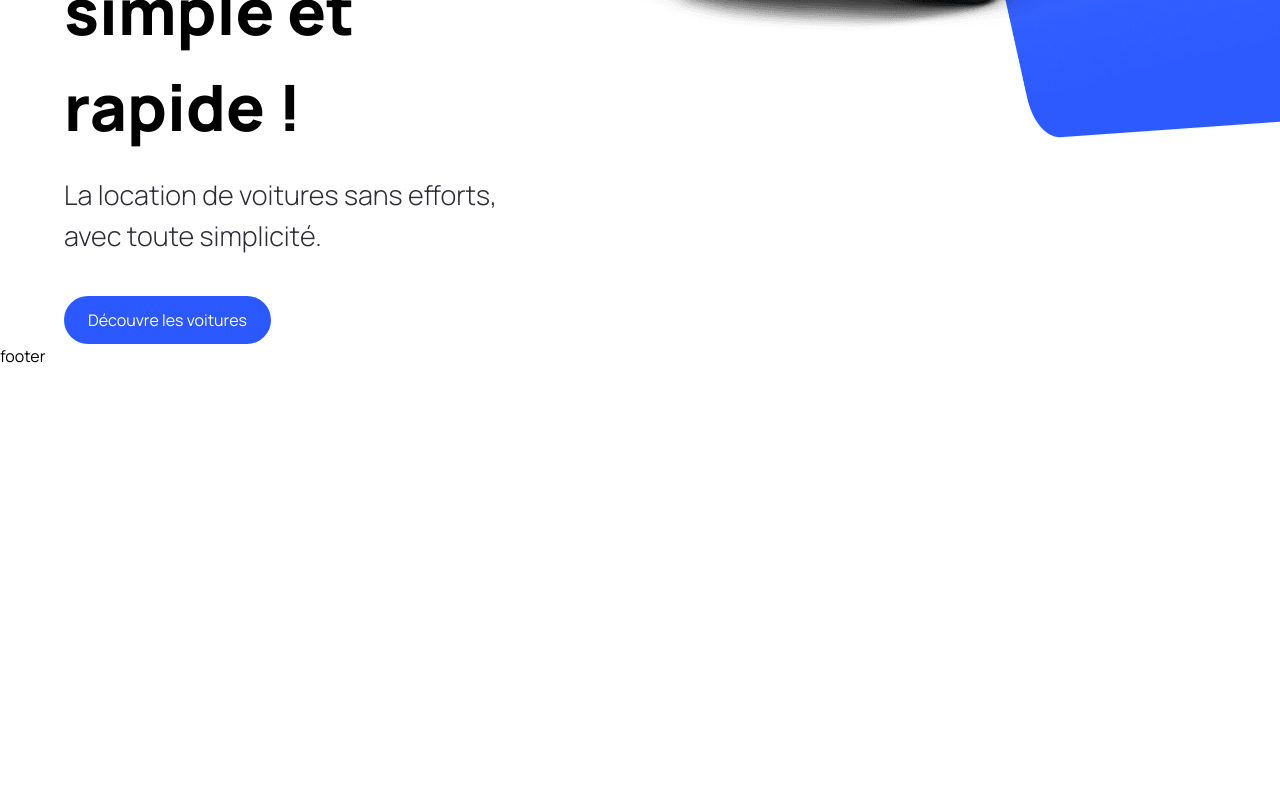
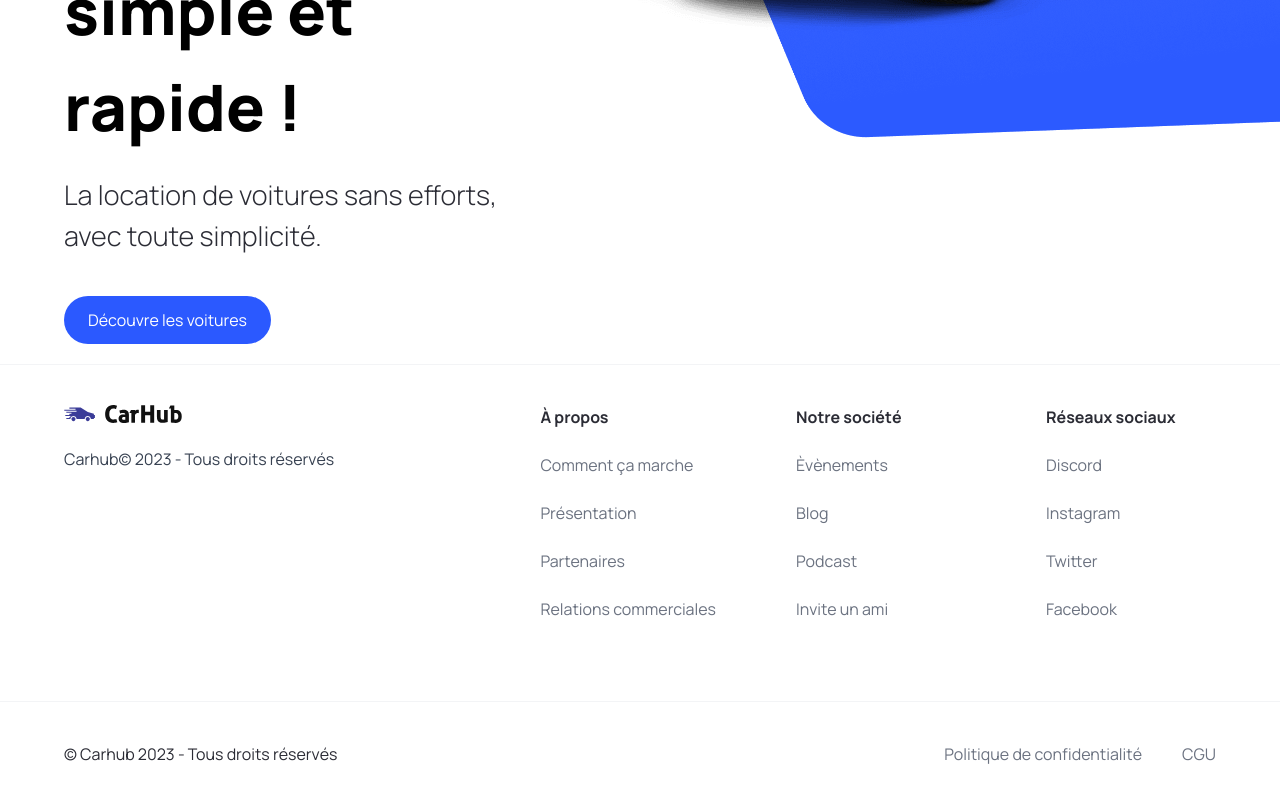
Before and after one commit to suzette-sousa/car-rental-app-nextjs, a Next.js app: page / in a window 1280 px wide. Shown: the part 565-1365 px from the top of the page. Before the commit the page ends 933 px from the top, so only its background shows below. Built offline with nearby package versions, Linux system fonts and the light colour scheme.

Commit message:
add footer

```diff
--- a/components/Footer.tsx
+++ b/components/Footer.tsx
@@ -1,5 +1,57 @@
+import Image from "next/image";
+import Link from "next/link";
+
+import { footerLinks } from "@/constants";
+
 const Footer = () => {
-  return <footer>footer</footer>;
+  return (
+    <footer className="flex flex-col text-black-100 mt-5 border-t border-gray-100">
+      <div className="flex max-md:flex-col flex-wrap justify-between gap-5 sm:px-16 px-6 py-10">
+        <div className="flex flex-col justify-start items-start gap-6">
+          <Image
+            src="/logo.svg"
+            alt="Logo"
+            width={118}
+            height={18}
+            className="object-contain"
+          />
+          <p className="text-base text-gray-700">
+            Carhub&copy; 2023 - Tous droits réservés
+          </p>
+        </div>
+
+        <div className="footer__links">
+          {footerLinks.map((link) => (
+            <div key={link.title} className="footer__link">
+              <h3 className="font-bold">{link.title}</h3>
+              {link.links.map((item) => (
+                <Link
+                  key={item.title}
+                  href={item.url}
+                  className="text-gray-500"
+                >
+                  {item.title}
+                </Link>
+              ))}
+            </div>
+          ))}
+        </div>
+      </div>
+
+      <div className="flex justify-between items-center flex-wrap mt-10 border-t border-gray-100 sm:px-16 px-6 py-10">
+        <p>&copy; Carhub 2023 - Tous droits réservés</p>
+
+        <div className="footer__copyrights-link">
+          <Link href="/" className="text-gray-500">
+            Politique de confidentialité
+          </Link>
+          <Link href="/" className="text-gray-500">
+            CGU
+          </Link>
+        </div>
+      </div>
+    </footer>
+  );
 };
 
 export default Footer;
--- a/components/Mea.tsx
+++ b/components/Mea.tsx
@@ -23,8 +23,8 @@ const Mea = () => {
       <div className="mea__image-container">
         <div className="mea__image">
           <Image src="/mea.png" alt="mea" fill className="object-contain" />
-          <div className="mea__image-overlay" />
         </div>
+        <div className="mea__image-overlay" />
       </div>
     </section>
   );
--- /dev/null
+++ b/constants/index.ts
@@ -0,0 +1,29 @@
+export const footerLinks = [
+  {
+    title: "À propos",
+    links: [
+      { title: "Comment ça marche", url: "/" },
+      { title: "Présentation", url: "/" },
+      { title: "Partenaires", url: "/" },
+      { title: "Relations commerciales", url: "/" },
+    ],
+  },
+  {
+    title: "Notre société",
+    links: [
+      { title: "Èvènements", url: "/" },
+      { title: "Blog", url: "/" },
+      { title: "Podcast", url: "/" },
+      { title: "Invite un ami", url: "/" },
+    ],
+  },
+  {
+    title: "Réseaux sociaux",
+    links: [
+      { title: "Discord", url: "/" },
+      { title: "Instagram", url: "/" },
+      { title: "Twitter", url: "/" },
+      { title: "Facebook", url: "/" },
+    ],
+  },
+];
```
